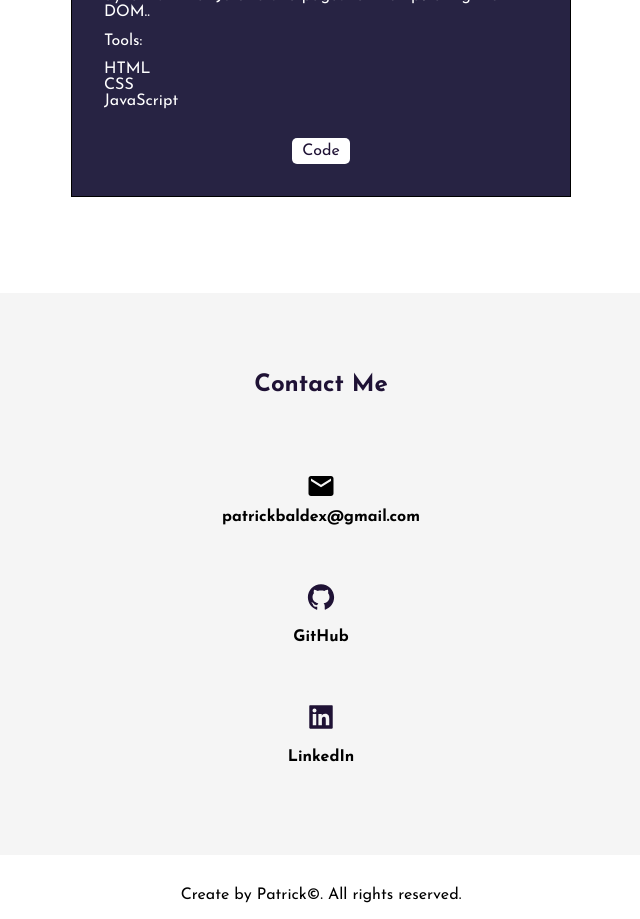
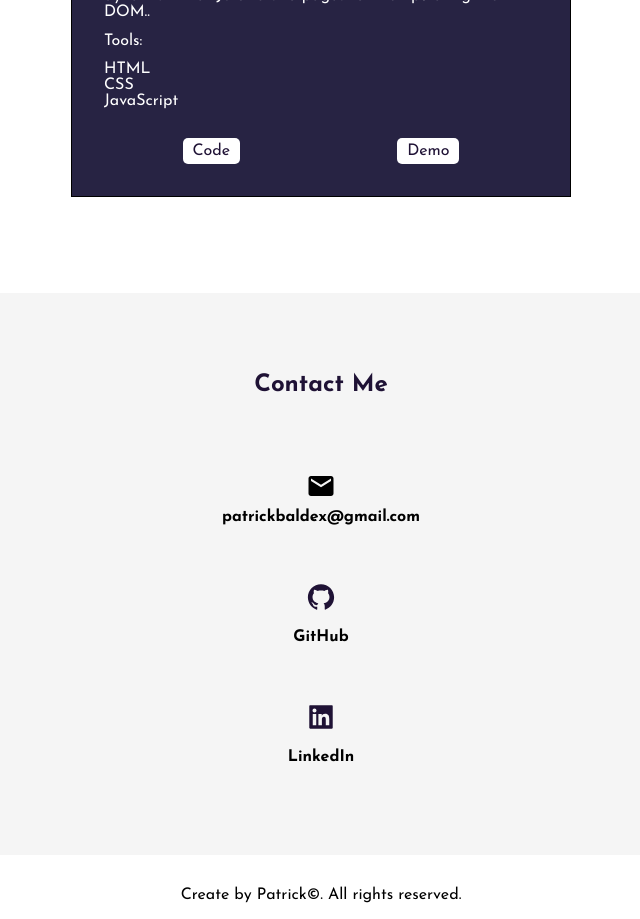
Before and after one commit to BaldezPatrick/patrick-dev, a Next.js app: page / in a window 1280 px wide. Shown: the part 3260-4179 px from the top of the page, without its empty margins (319-959 px from the left). Built offline with nearby package versions, Linux system fonts and the light colour scheme.

Commit message:
feat: button to see the project demo working on internet.

```diff
--- a/src/sections/projects/projects.jsx
+++ b/src/sections/projects/projects.jsx
@@ -21,13 +21,24 @@ const Projects = () => {
           <div className={styles.projectsLinks}>
             <button>
               <Link
-                href={project.link}
+                href={project.linkGitHub}
                 target={"_blank"}
                 rel="noopener noreferrer"
               >
                 Code
               </Link>
             </button>
+            {project.linkDemo && (
+              <button>
+                <Link
+                  href={project.linkDemo}
+                  target={"_blank"}
+                  rel="nooperner noreferrer"
+                >
+                  Demo
+                </Link>
+              </button>
+            )}
           </div>
         </CardComponent>
       ))}
```
